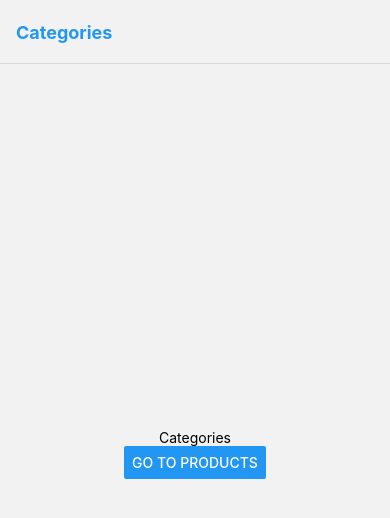
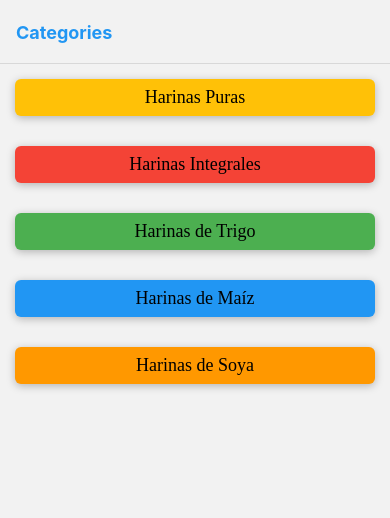
Before and after one commit to sotopro/appshop, a React Native app: screen /Categories in a window 390 px wide. Shown: the top 518 px of the page. Built offline with nearby package versions, Linux system fonts and the light colour scheme.

Commit message:
[feature] - create category item component & style & navigate function to pass props in navigation & set params in header title

```diff
--- /dev/null
+++ b/src/components/categories-item/index.js
@@ -0,0 +1,27 @@
+import React from 'react';
+import {
+  Text,
+  View,
+  TouchableOpacity
+} from 'react-native';
+
+import styles from './styles';
+
+const CategoryItem = ({item, onSelected}) => {
+  return (
+    <View style={styles.container}>
+        <TouchableOpacity
+            style={[styles.containerTouchable, {backgroundColor: item.color}]}
+            onPress={() => onSelected(item)}
+        >
+        <View>
+            <Text style={styles.title}>{item.title}</Text>
+        </View>
+      </TouchableOpacity>
+    </View>
+  );
+};
+
+
+
+export default CategoryItem;
--- /dev/null
+++ b/src/components/categories-item/styles.js
@@ -0,0 +1,32 @@
+import { StyleSheet, Dimensions } from "react-native";
+
+const { height } = Dimensions.get("window");
+
+const styles = StyleSheet.create({
+    container: {
+      flex: 1,
+      height: height / 4,
+      borderRadius: 6,
+      margin: 15,
+      justifyContent: "center",
+    },
+    containerTouchable: {
+        flex: 1,
+        borderRadius: 6,
+        shadowColor: 'black',
+        shadowOpacity: 0.26,
+        shadowOffset: { width: 0, height: 2 },
+        shadowRadius: 8,
+        elevation: 5,
+        justifyContent: "center",
+        alignItems: "center",
+        padding: 8
+    },
+    title: {
+        fontFamily: 'OpenSans-Bold',
+        fontSize: 18,
+    }
+  });
+
+
+  export default styles;
--- a/src/navigation/index.js
+++ b/src/navigation/index.js
@@ -25,8 +25,17 @@ const AppNavigation = () => {
                     }
                 }}
             >
-                <Stack.Screen name="Categories" component={Categories}/>
-                <Stack.Screen name="Products" component={Products} />
+                <Stack.Screen name="Categories" component={Categories} />
+                <Stack.Screen
+                    name="Products"
+                    component={Products}
+                    options={({ route }) => ({
+                        title: route.params.name,
+                        headerStyle: {
+                            backgroundColor: route.params.color
+                        },
+                    })}
+                />
                 <Stack.Screen name="ProductDetail" component={ProductDetail} />
             </Stack.Navigator>
         </NavigationContainer>
--- a/src/screens/categories/index.js
+++ b/src/screens/categories/index.js
@@ -1,19 +1,39 @@
  import React from 'react';
  import {
    SafeAreaView,
-   Text,
    View,
-   Button
+   FlatList
  } from 'react-native';
+import CategoryItem from '../../components/categories-item/index';
+import { CATEGORIES } from '../../utils/data/categories';
 
  import styles from './styles';
 
  const Categories = ({navigation}) => {
+   const handleSelectedCategory = (item) => {
+    navigation.navigate('Products',
+      {
+        categoryId: item.id,
+        name: item.title,
+        color: item.color
+      }
+    );
+  }
+
+  const renderCategories = ({item}) => {
+    return (
+      <CategoryItem item={item} onSelected={handleSelectedCategory} />
+    )
+  }
+
    return (
      <SafeAreaView style={styles.container}>
        <View style={styles.container}>
-         <Text>Categories</Text>
-         <Button title="Go to Products" onPress={() => navigation.navigate('Products')} />
+         <FlatList
+            data={CATEGORIES}
+            renderItem={renderCategories}
+            keyExtractor={item => item.id}
+          />
        </View>
      </SafeAreaView>
    );
--- a/src/screens/categories/styles.js
+++ b/src/screens/categories/styles.js
@@ -2,9 +2,7 @@ import { StyleSheet } from "react-native";
 
 const styles = StyleSheet.create({
     container: {
-      flex: 1,
-      justifyContent: 'center',
-      alignItems: 'center',
+      flex: 1
     }
   });
 
```
